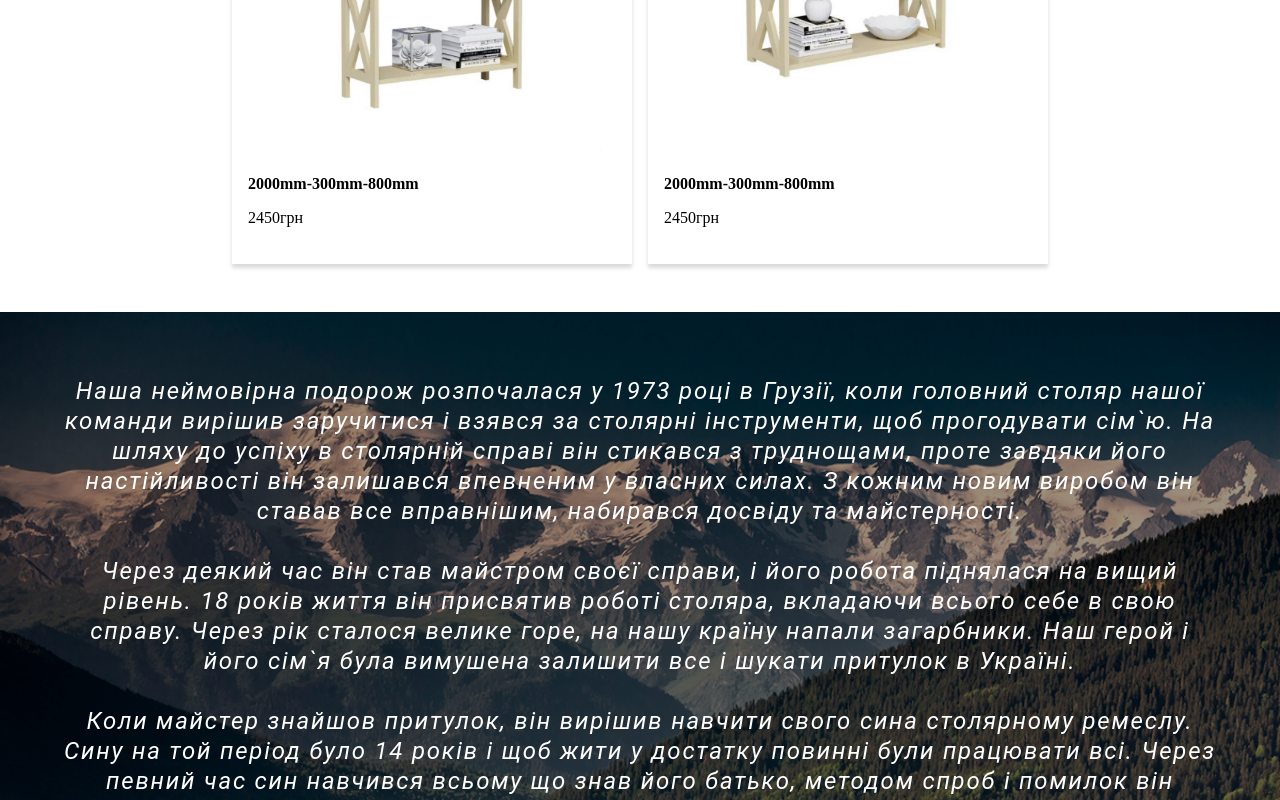
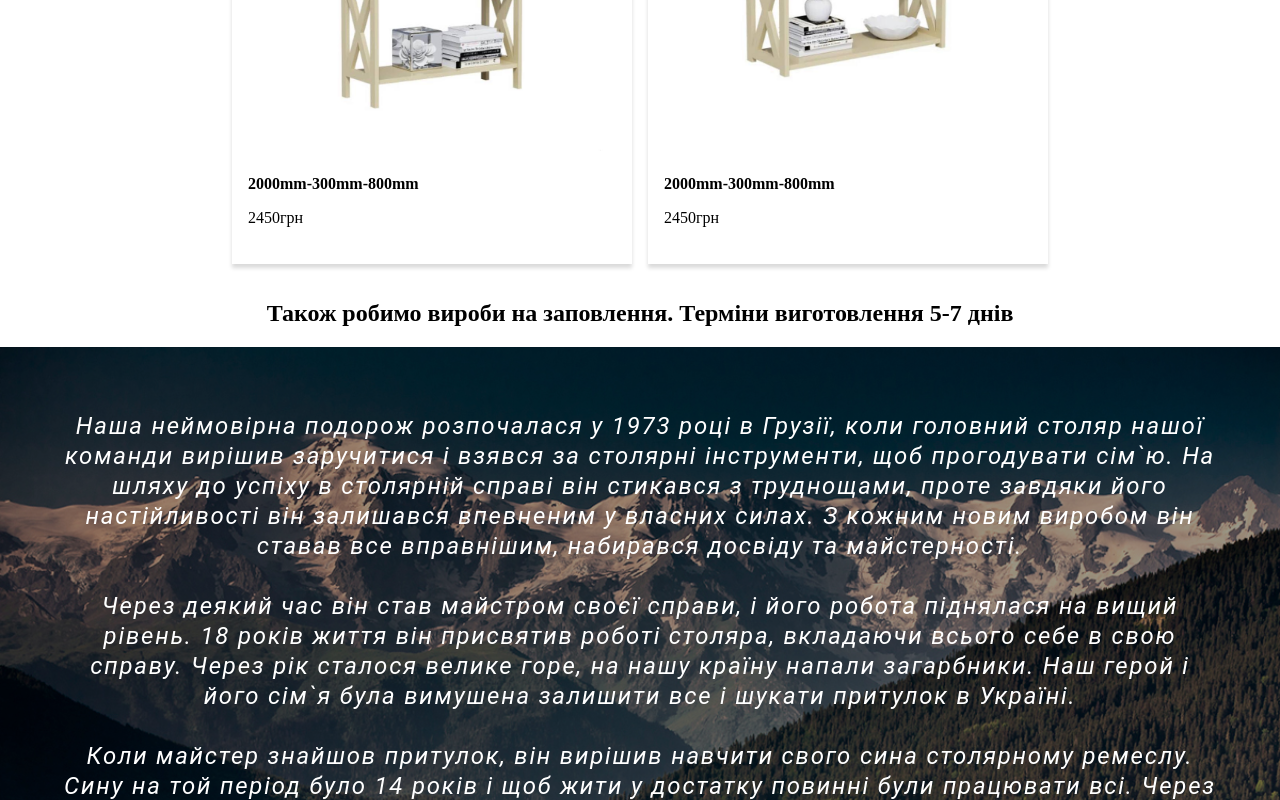
Before and after one commit to Karavang/Lagvilava, a React (Vite) app: page / in a window 1280 px wide. Shown: the part 2080-2880 px from the top of the page. Built offline with nearby package versions, Linux system fonts and the light colour scheme.

Commit message:
h3 individual

```diff
--- a/index.css
+++ b/index.css
@@ -2,6 +2,7 @@ body {
   width: 100vw;
   padding: 0;
   margin: 0;
+  overflow-x: hidden;
 }
 
 li {
@@ -27,6 +28,10 @@ li {
   .logo {
     width: 200px;
   }
+}
+
+.individual-h2 {
+  text-align: center;
 }
 
 .social-icons {
@@ -303,7 +308,7 @@ li {
   align-items: center;
   justify-content: center;
   flex-wrap: wrap;
-  padding: 16px 0;
+  padding: 16px 0 0 0;
   gap: 16px;
 }
 .list-etaj li {
--- a/index.scss
+++ b/index.scss
@@ -2,6 +2,7 @@ body {
   width: 100vw;
   padding: 0;
   margin: 0;
+  overflow-x: hidden;
 }
 li {
   list-style-type: none;
@@ -20,6 +21,9 @@ li {
   @media (min-width: 480px) {
     width: 200px;
   }
+}
+.individual-h2 {
+  text-align: center;
 }
 .social-icons {
   display: flex;
@@ -290,7 +294,7 @@ li {
   align-items: center;
   justify-content: center;
   flex-wrap: wrap;
-  padding: 16px 0;
+  padding: 16px 0 0 0;
   gap: 16px;
   li {
     display: flex;
--- a/src/components/EtajerkasList.jsx
+++ b/src/components/EtajerkasList.jsx
@@ -33,6 +33,9 @@ const EtajerkasList = () => {
           </li>
         ))}
       </ul>
+      <h2 className="individual-h2">
+        Також робимо вироби на заповлення. Терміни виготовлення 5-7 днів
+      </h2>
     </>
   );
 };
```
Also changed, not shown: 1 other file (tests, documents, lock files or other folders).
